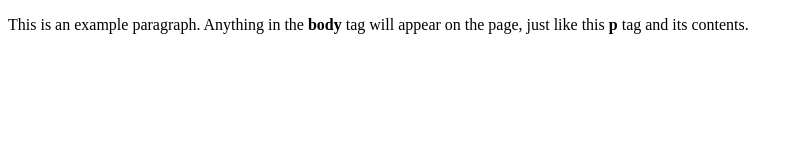
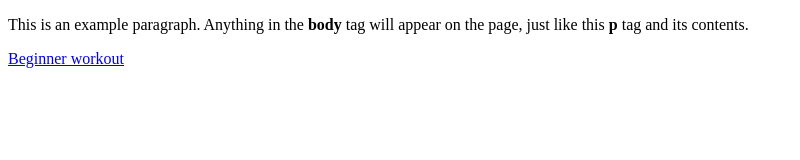
Before and after one commit to fitinkicks/workout-programs, a plain HTML site: page index.html in a window 1280 px wide. Shown: the whole page, without its empty margins (0-800 px from the left). Drawn offline with Linux system fonts and the light colour scheme.

Commit message:
Update index.html

```diff
--- a/index.html
+++ b/index.html
@@ -4,6 +4,8 @@
     <title>This is the title of the webpage!</title>
   </head>
   <body>
+
     <p>This is an example paragraph. Anything in the <strong>body</strong> tag will appear on the page, just like this <strong>p</strong> tag and its contents.</p>
+    <a href = "3x Beginnerweek.htm" title = "3x a week beginner training program">Beginner workout</a>
   </body>
 </html>
```
